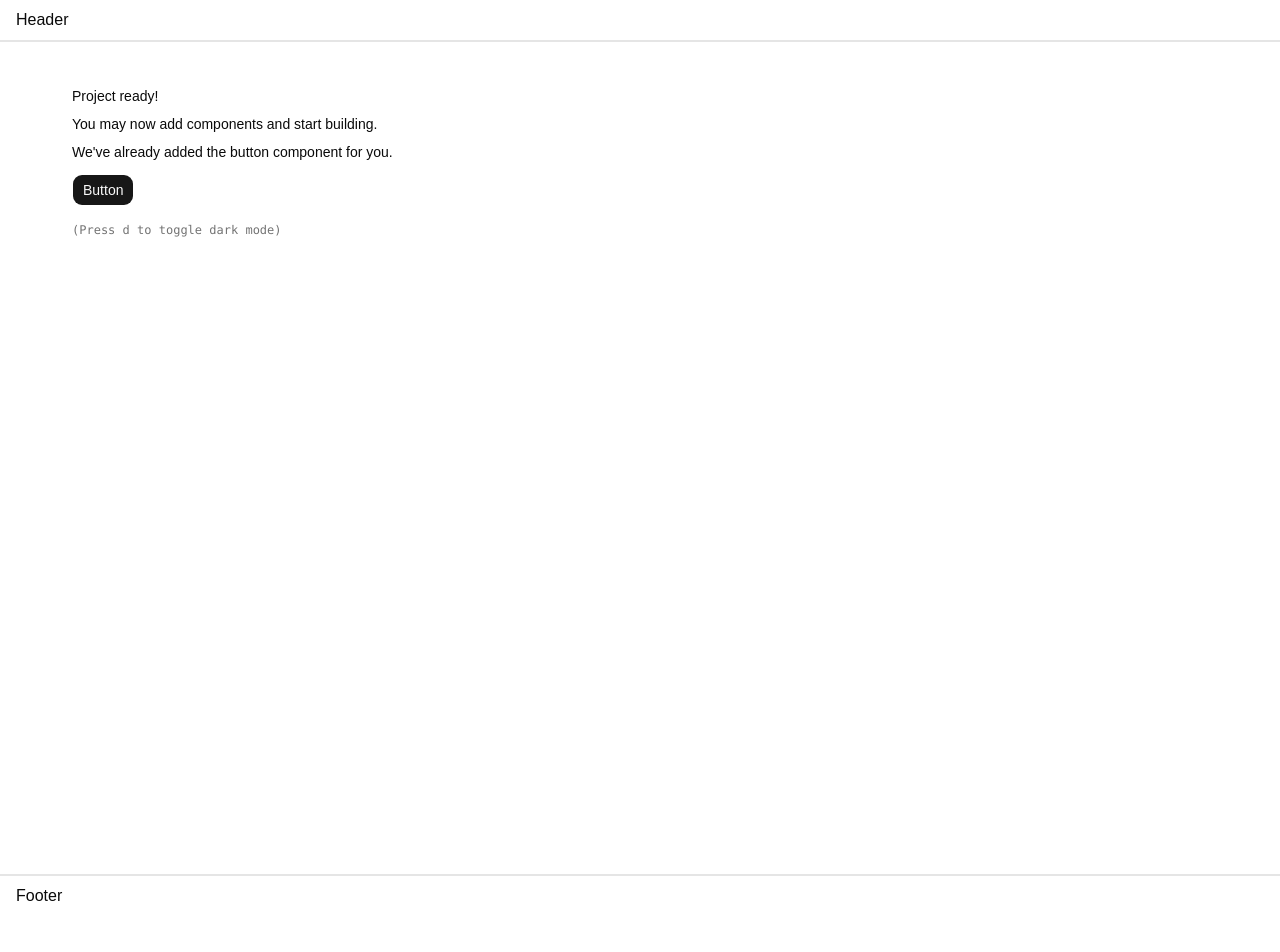
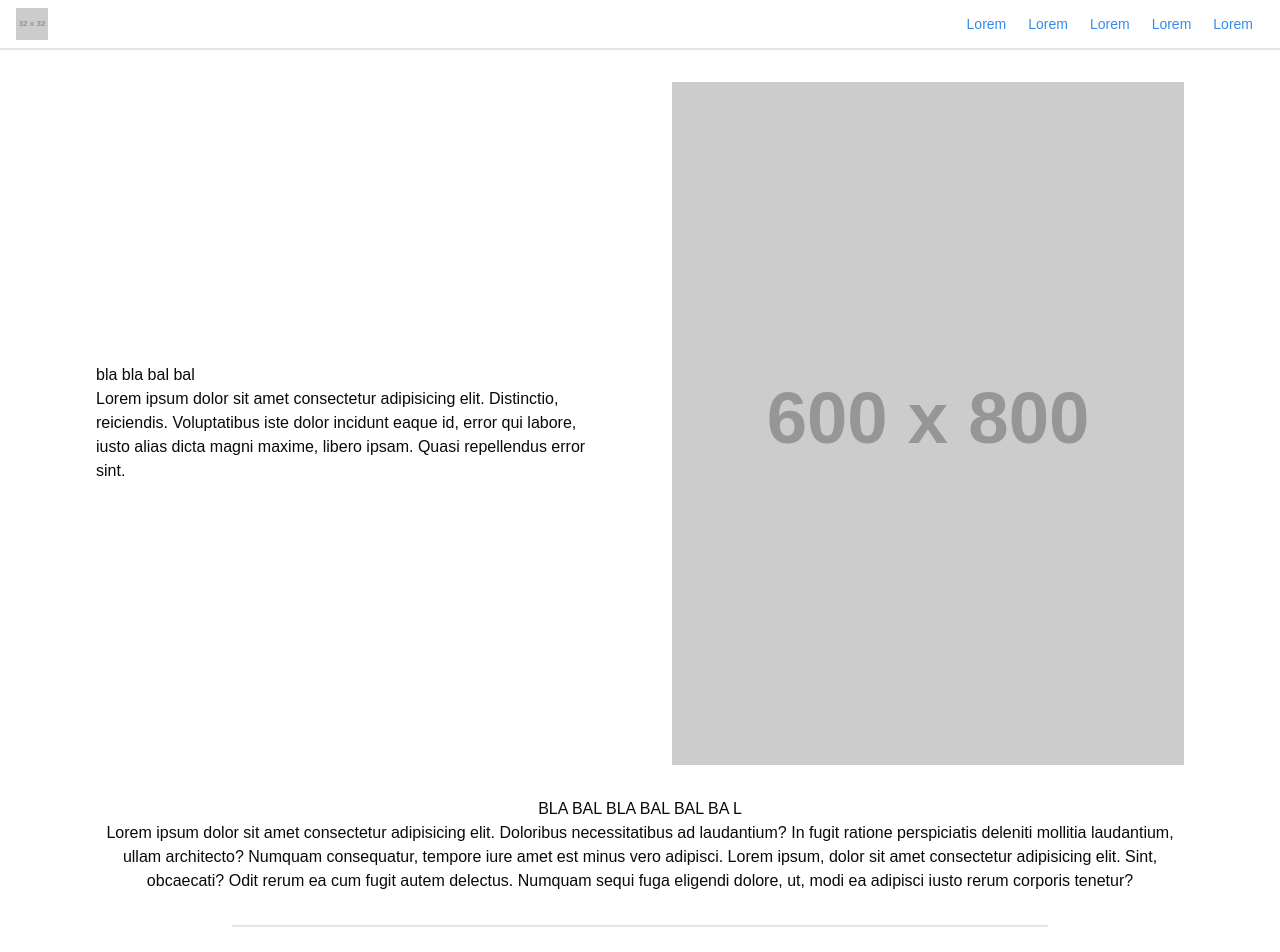
Before and after one commit to luankaike-code/lkms-ui, a React (Vite) app: page / in a window 1280 px wide. Shown: the top 952 px of the page. Before the commit the page ends 916 px from the top, so only its background shows below. Built offline with nearby package versions, Linux system fonts and the light colour scheme.

Commit message:
Update test pages

```diff
--- a/src/App.tsx
+++ b/src/App.tsx
@@ -1,20 +1,77 @@
-import { Button } from "@/components/ui/button"
+import { HeroRoadmapBullet, HeroRoadmapBulletItem, HeroRoadmapBulletItemArticle, HeroRoadmapBulletItemBullet, HeroWithAside, HeroWithAsideMainContent, HeroWithAsideSecondContent, HeroWithProducts, HeroWithProductsContent, HeroWithProductsHeader } from './components/heros';
+import { LineBasic } from './components/lines';
+import { MainBase } from './components/mains';
+import { PlaceholderImage } from './components/placeholders';
+import { Card, CardContent, CardDescription, CardHeader, CardTitle } from './components/ui/card';
 
 export function App() {
   return (
-    <div className="flex min-h-svh p-6">
-      <div className="flex max-w-md min-w-0 flex-col gap-4 text-sm leading-loose">
-        <div>
-          <h1 className="font-medium">Project ready!</h1>
-          <p>You may now add components and start building.</p>
-          <p>We&apos;ve already added the button component for you.</p>
-          <Button className="mt-2">Button</Button>
-        </div>
-        <div className="font-mono text-xs text-muted-foreground">
-          (Press <kbd>d</kbd> to toggle dark mode)
-        </div>
-      </div>
-    </div>
+		<MainBase className="gap-8">
+			<HeroWithAside>
+				<HeroWithAsideMainContent>
+					<h1>bla bla bal bal</h1>
+					<p>Lorem ipsum dolor sit amet consectetur adipisicing elit. Distinctio, reiciendis. Voluptatibus iste dolor incidunt eaque id, error qui labore, iusto alias dicta magni maxime, libero ipsam. Quasi repellendus error sint.</p>
+				</HeroWithAsideMainContent>
+				<HeroWithAsideSecondContent>
+					<PlaceholderImage x={600} y={800} className="w-lg hidden md:flex" />
+					<PlaceholderImage x={800} y={600} className="w-lg md:hidden"/>
+				</HeroWithAsideSecondContent>
+			</HeroWithAside>
+
+			<HeroWithProducts>
+				<HeroWithProductsHeader>
+					<h1>BLA BAL BLA BAL BAL BA L</h1>
+					<p>
+						Lorem ipsum dolor sit amet consectetur adipisicing elit. Doloribus necessitatibus ad laudantium? In fugit ratione perspiciatis deleniti mollitia laudantium, ullam architecto? Numquam consequatur, tempore iure amet est minus vero adipisci.
+						Lorem ipsum, dolor sit amet consectetur adipisicing elit. Sint, obcaecati? Odit rerum ea cum fugit autem delectus. Numquam sequi fuga eligendi dolore, ut, modi ea adipisci iusto rerum corporis tenetur?
+					</p>
+				</HeroWithProductsHeader>
+				<LineBasic border="bottom" className="w-3/4"/>
+				<HeroWithProductsContent>
+					{Array.from({length: 9}).map(x => (
+						<Card>
+							<CardHeader>
+								<CardTitle>{ x as number}</CardTitle>
+							</CardHeader>
+							<CardContent>
+								<PlaceholderImage x={300} y={300} className="w-full" />
+								<p>
+									Lorem ipsum dolor sit amet consectetur adipisicing elit. Molestiae repellat libero ipsa! Sapiente nam deserunt error quaerat totam, qui nulla laboriosam accusantium atque quidem similique architecto rem. Dolorum, corporis perspiciatis?Lorem ipsum dolor sit amet consectetur adipisicing elit. Pariatur aliquam, omnis nam, quo nostrum expedita blanditiis minima, ullam magni molestiae officia fugit animi corrupti. Sequi, accusamus provident. Officiis, sed tempore.
+								</p>
+							</CardContent>
+						</Card>
+					))}
+				</HeroWithProductsContent>
+			</HeroWithProducts>
+
+			<HeroRoadmapBullet className="group">
+				{[0, 1, 2, 3, 4].map(x => (
+					<HeroRoadmapBulletItem className="group/item">
+						<div className="flex items-center self-stretch flex-col relative">
+							<HeroRoadmapBulletItemBullet>
+								<h1>{2025 - x}</h1>
+							</HeroRoadmapBulletItemBullet>
+							<LineBasic border="left" className="border-emphasis absolute min-h-60 h-[100%] -z-50 top-1/6 group-last/item:hidden" />
+						</div>
+						<HeroRoadmapBulletItemArticle>
+							<Card>
+								<CardHeader>
+									<CardTitle>Tipo isso ai mano</CardTitle>
+									<CardDescription className="text-emphasis">
+										2025-2012
+									</CardDescription>
+								</CardHeader>
+								<CardContent>
+								<p>
+									Lorem ipsum dolor, sit amet consectetur adipisicing elit. Magni veniam repellendus necessitatibus, sit ea nisi velit omnis neque quisquam! Eligendi autem ducimus sequi eos! Ex saepe non sit corrupti cupiditate. Lorem ipsum dolor sit amet consectetur, adipisicing elit. Eaque provident fugiat magnam non illo! Minima officia labore numquam maiores autem quod deleniti voluptates suscipit explicabo ex corrupti animi, accusantium dignissimos.
+								</p>
+								</CardContent>
+							</Card>
+						</HeroRoadmapBulletItemArticle>
+					</HeroRoadmapBulletItem>
+				))}
+			</HeroRoadmapBullet>
+		</MainBase>
   )
 }
 
--- a/src/routesApp.tsx
+++ b/src/routesApp.tsx
@@ -1,15 +1,24 @@
-import { BrowserRouter, Routes, Route, Link } from 'react-router-dom';
-import { HeaderBase } from './components/headers';
+import { BrowserRouter, Routes, Route } from 'react-router-dom';
+import { HeaderBase, HeaderBaseContent, HeaderBaseIcon } from './components/headers';
 import { MainBase } from './components/mains';
 import { FooterBase } from './components/footers';
 import { App } from './App';
 import { Outlet } from "react-router";
+import { PlaceholderImage } from './components/placeholders';
+import { LinkBasic } from './components/link';
 
 function Wrapper() {
 	return (
 		<>
 			<HeaderBase>
-				<h1>Header</h1>
+				<HeaderBaseIcon>
+					<PlaceholderImage x={32} y={32} />
+				</HeaderBaseIcon>
+				<HeaderBaseContent>
+					{Array.from({length: 5}).map(x =>
+						<LinkBasic href="/">Lorem </LinkBasic>
+					)}
+				</HeaderBaseContent>
 			</HeaderBase>
 			<MainBase>
 				<Outlet />
```
